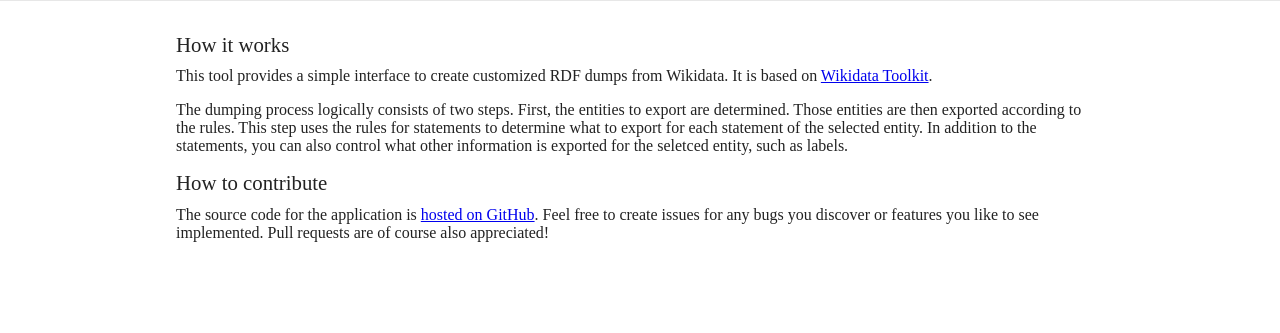
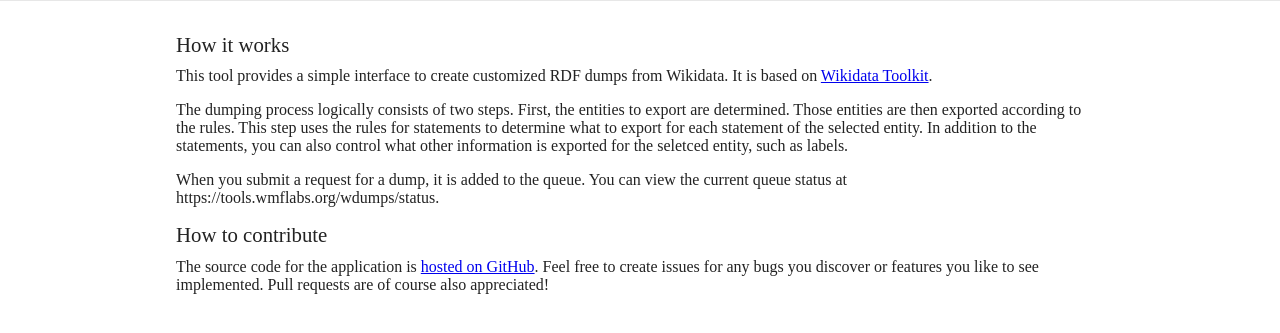
Before and after one commit to bennofs/wdumper, a Flask app: page /about in a window 1280 px wide. Shown: the part 43-376 px from the top of the page. Run offline with Flask 2, Linux system fonts and the light colour scheme; style sheets or scripts are compiled from the project's sources.

Commit message:
feat(about): add queue info text

```diff
--- a/frontend/app/routes.py
+++ b/frontend/app/routes.py
@@ -1,7 +1,7 @@
 import json
 import requests
 from flask import render_template, render_template_string, request, jsonify, make_response, send_from_directory, url_for
-from markupsafe import Markup
+from mark0upsafe import Markup
 from urllib.parse import quote
 from app import app, db
 from app.models import Dump, ZenodoTarget, Zenodo, Run
--- a/frontend/templates/about.html
+++ b/frontend/templates/about.html
@@ -12,6 +12,10 @@
     This step uses the rules for statements to determine what to export for each statement of the selected entity.
     In addition to the statements, you can also control what other information is exported for the seletced entity, such as labels.
 </p>
+<p>
+    When you submit a request for a dump, it is added to the queue. You can view
+    the current queue status at https://tools.wmflabs.org/wdumps/status.
+</p>
 
 
 <h2>How to contribute</h2>
```
